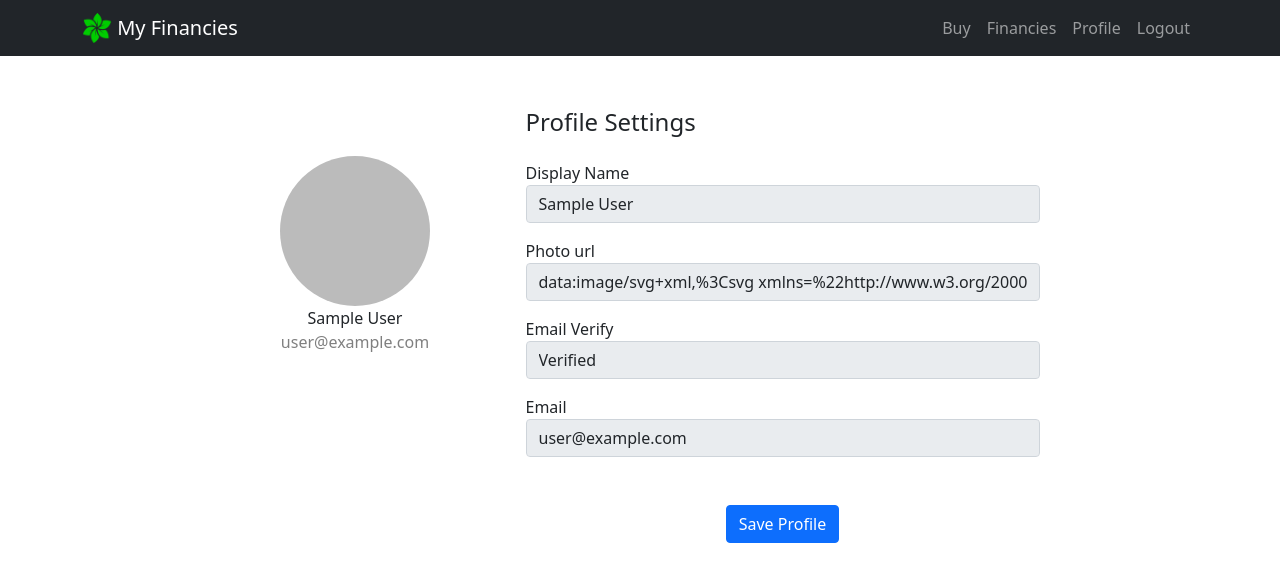
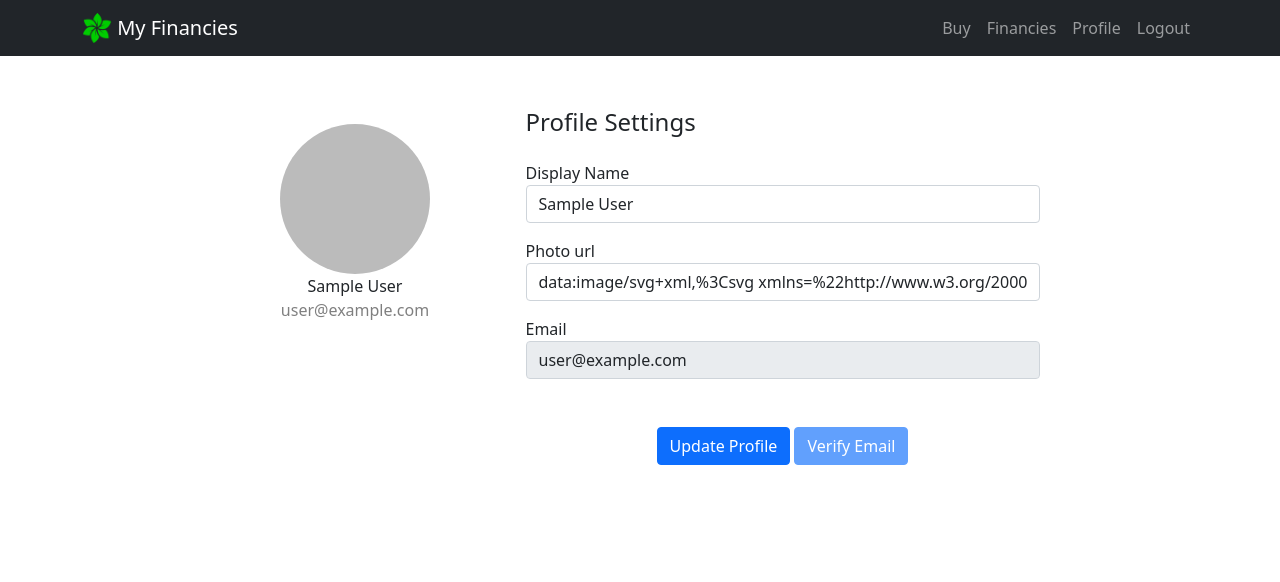
Before and after one commit to TalanVladimir/my-react, a React app: page /account in a window 1280 px wide. Shown: the top 582 px of the page. Built offline with nearby package versions, Linux system fonts and the light colour scheme; no server answers; sample sign-in values are in the browser's storage.

Commit message:
fork: update data, send email verify

```diff
--- a/src/components/Profile/Profile.tsx
+++ b/src/components/Profile/Profile.tsx
@@ -1,7 +1,7 @@
 import React, { useState, useEffect } from "react";
 import { Button, Container, Form, Row } from "react-bootstrap";
 
-import { auth, update } from "../../services/firebase";
+import { auth, update, send } from "../../services/firebase";
 
 import { User } from "@firebase/auth/dist/auth-public";
 
@@ -15,13 +15,11 @@ const Account = () => {
   const [name, setName] = useState<string | undefined>(undefined);
   const [email, setEmail] = useState<string | undefined>(undefined);
   const [photo, setPhoto] = useState<string | undefined>(defPhoto);
-  const [verify, setVerify] = useState<string | undefined>(undefined);
+  const [verify, setVerify] = useState<boolean>(false);
 
   const [completed, setcompleted] = useState<boolean>(false);
 
   const [user, setUser] = useState<User | null>(null);
-
-  // update({ displayName: "HamsteR" });
 
   const updateUser = async () => {
     auth.onAuthStateChanged(async (user) => {
@@ -43,10 +41,8 @@ const Account = () => {
           if (user.displayName != null) setName(user.displayName);
           if (user.email != null) setEmail(user.email);
           if (user.photoURL != null) setPhoto(user.photoURL);
-          if (user.emailVerified != null)
-            user.emailVerified
-              ? setVerify("Verified")
-              : setVerify("Not Verified");
+          if (user.emailVerified != false) setVerify(true);
+          else setVerify(false);
 
           setcompleted(true);
         }
@@ -54,28 +50,32 @@ const Account = () => {
     }, 1000);
   }, [user]);
 
+  const handleSubmit = (event: { preventDefault: () => void }) => {
+    event.preventDefault();
+
+    if (name != null && name.length > 0 && photo != null && photo.length > 0) {
+      const updateData = { displayName: name, photoURL: photo };
+
+      setcompleted(false);
+      update(updateData).then(() => {
+        setcompleted(true);
+      });
+    }
+  };
+
   return (
     <>
       {!completed ? (
         <Spinner />
       ) : (
         <section className='profile'>
-          <Form
-          // ref={() => {
-          //   if (!loadDef) {
-          //     setEmail(defEmail);
-          //     setPassword(defPassword);
-          //     setLoadDef(true);
-          //   }
-          // }}
-          // onSubmit={handleSubmit}
-          >
+          <Form onSubmit={handleSubmit}>
             <Container className='rounded bg-white mt-1 mb-1'>
               <Row className='justify-content-center'>
                 <div className='col-md-3 border-right'>
                   <div className='d-flex flex-column align-items-center text-center p-3 py-5'>
                     <img
-                      className='rounded-circle mt-5'
+                      className='rounded-circle mt-3'
                       width='150px'
                       src={photo}
                     />
@@ -93,9 +93,9 @@ const Account = () => {
                       <div className='col-md-12'>
                         <label className='labels'>Display Name</label>
                         <input
-                          readOnly
                           type='text'
                           className='form-control'
+                          onChange={(event) => setName(event?.target.value)}
                           value={name}
                         />
                       </div>
@@ -104,21 +104,10 @@ const Account = () => {
                       <div className='col-md-12'>
                         <label className='labels'>Photo url</label>
                         <input
-                          readOnly
                           type='text'
                           className='form-control'
-                          value={photo === defPhoto ? "loading" : photo}
-                        />
-                      </div>
-                    </div>
-                    <div className='row mt-3'>
-                      <div className='col-md-12'>
-                        <label className='labels'>Email Verify</label>
-                        <input
-                          readOnly
-                          type='text'
-                          className='form-control'
-                          value={verify}
+                          onChange={(event) => setPhoto(event?.target.value)}
+                          value={photo}
                         />
                       </div>
                     </div>
@@ -136,9 +125,19 @@ const Account = () => {
                     <div className='mt-5 text-center'>
                       <button
                         className='btn btn-primary profile-button'
+                        type='submit'
+                      >
+                        Update Profile
+                      </button>{" "}
+                      <button
+                        className='btn btn-primary profile-button'
                         type='button'
+                        disabled={verify}
+                        onClick={() => {
+                          send();
+                        }}
                       >
-                        Save Profile
+                        Verify Email
                       </button>
                     </div>
                   </div>
```
